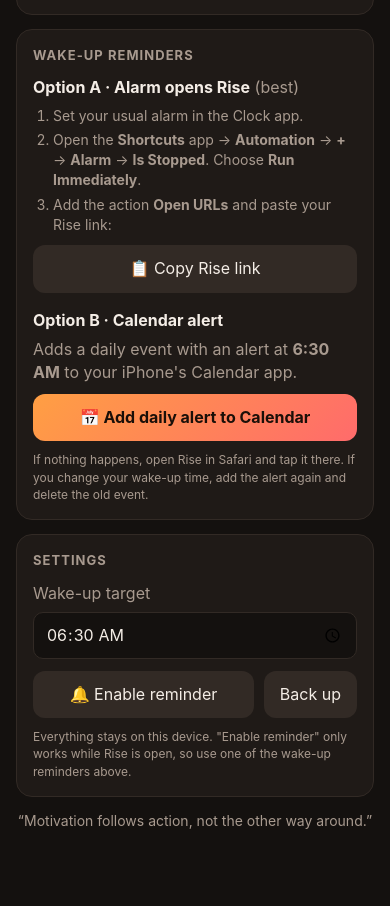
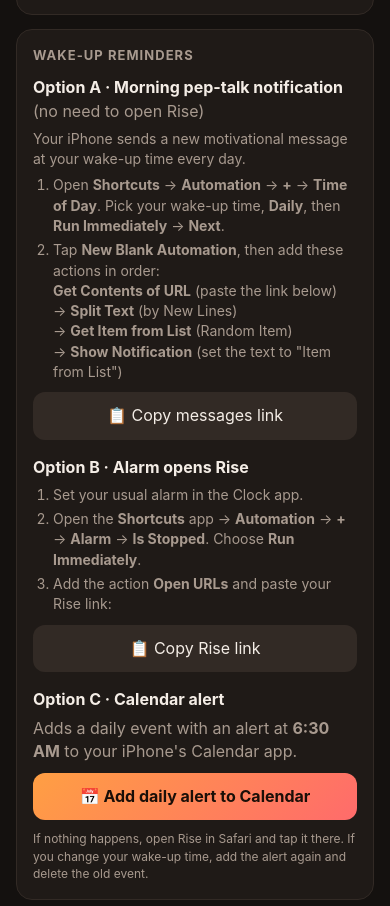
Before and after one commit to design-eliza/rise, a plain HTML site: page index.html in a window 390 px wide. Shown: the part 1408-2314 px from the top of the page. Drawn offline with Linux system fonts and the light colour scheme.

Commit message:
Add morning pep-talk notification via iPhone Shortcuts
wake.txt holds rotating wake-up messages that a Shortcuts Time of Day
automation fetches and shows as a notification, so no need to open
the app. Reminder section updated with setup steps and a copy button.

Co-Authored-By: Claude Opus 5.5 <noreply@anthropic.com>
Claude-Session: https://claude.ai/code/session_01S837DU8mB2gZ3Fp9tH9uH8

```diff
--- a/index.html
+++ b/index.html
@@ -142,7 +142,19 @@
   <section class="card">
     <h2>Wake-up reminders</h2>
 
-    <p style="margin:0 0 6px"><b>Option A · Alarm opens Rise</b> <span class="sub">(best)</span></p>
+    <p style="margin:0 0 6px"><b>Option A · Morning pep-talk notification</b> <span class="sub">(no need to open Rise)</span></p>
+    <p class="sub" style="margin:0 0 6px;font-size:14px">Your iPhone sends a new motivational message at your wake-up time every day.</p>
+    <ol class="sub steps">
+      <li>Open <b>Shortcuts</b> → <b>Automation</b> → <b>+</b> → <b>Time of Day</b>. Pick your wake-up time, <b>Daily</b>, then <b>Run Immediately</b> → <b>Next</b>.</li>
+      <li>Tap <b>New Blank Automation</b>, then add these actions in order:<br>
+        <b>Get Contents of URL</b> (paste the link below)<br>
+        → <b>Split Text</b> (by New Lines)<br>
+        → <b>Get Item from List</b> (Random Item)<br>
+        → <b>Show Notification</b> (set the text to "Item from List")</li>
+    </ol>
+    <button id="copyQuotesBtn" style="width:100%;margin-bottom:16px">📋 Copy messages link</button>
+
+    <p style="margin:0 0 6px"><b>Option B · Alarm opens Rise</b></p>
     <ol class="sub steps">
       <li>Set your usual alarm in the Clock app.</li>
       <li>Open the <b>Shortcuts</b> app → <b>Automation</b> → <b>+</b> → <b>Alarm</b> → <b>Is Stopped</b>. Choose <b>Run Immediately</b>.</li>
@@ -150,7 +162,7 @@
     </ol>
     <button id="copyBtn" style="width:100%;margin-bottom:16px">📋 Copy Rise link</button>
 
-    <p style="margin:0 0 6px"><b>Option B · Calendar alert</b></p>
+    <p style="margin:0 0 6px"><b>Option C · Calendar alert</b></p>
     <p class="sub" style="margin:0 0 10px">Adds a daily event with an alert at <b id="remLabel"></b> to your iPhone's Calendar app.</p>
     <button class="primary" id="icsBtn" style="width:100%">📅 Add daily alert to Calendar</button>
     <p class="sub" style="font-size:12px;margin-top:10px">If nothing happens, open Rise in Safari and tap it there. If you change your wake-up time, add the alert again and delete the old event.</p>
@@ -420,6 +432,11 @@ const calStamp = d => `${dkey(d).replace(/-/g, '')}T${String(d.getHours()).padSt
 const REM_TITLE = '☀️ Rise: get up and win the morning';
 const remDesc = () => `${S.why ? S.why + '\n\n' : ''}Get up and win the morning.${appUrl() ? '\nOpen Rise: ' + appUrl() : ''}`;
 const tz = () => Intl.DateTimeFormat().resolvedOptions().timeZone;
+$('copyQuotesBtn').onclick = async () => {
+  const url = (appUrl() || 'https://design-eliza.github.io/rise/').replace(/index\.html$/, '') + 'wake.txt';
+  try { await navigator.clipboard.writeText(url); toast('Link copied. Paste it into Shortcuts'); }
+  catch { prompt('Copy this link:', url); }
+};
 $('copyBtn').onclick = async () => {
   const url = appUrl() || 'https://design-eliza.github.io/rise/';
   try { await navigator.clipboard.writeText(url); toast('Link copied. Paste it into Shortcuts'); }
--- a/sw.js
+++ b/sw.js
@@ -1,5 +1,5 @@
 // Caches the app so it opens instantly and works offline.
-const CACHE = 'rise-v3';
+const CACHE = 'rise-v4';
 const FILES = ['./', 'index.html', 'manifest.webmanifest', 'icon.svg', 'icon-192.png', 'icon-512.png', 'icon-180.png'];
 
 self.addEventListener('install', e => {
```
Also changed, not shown: wake.txt (added).
